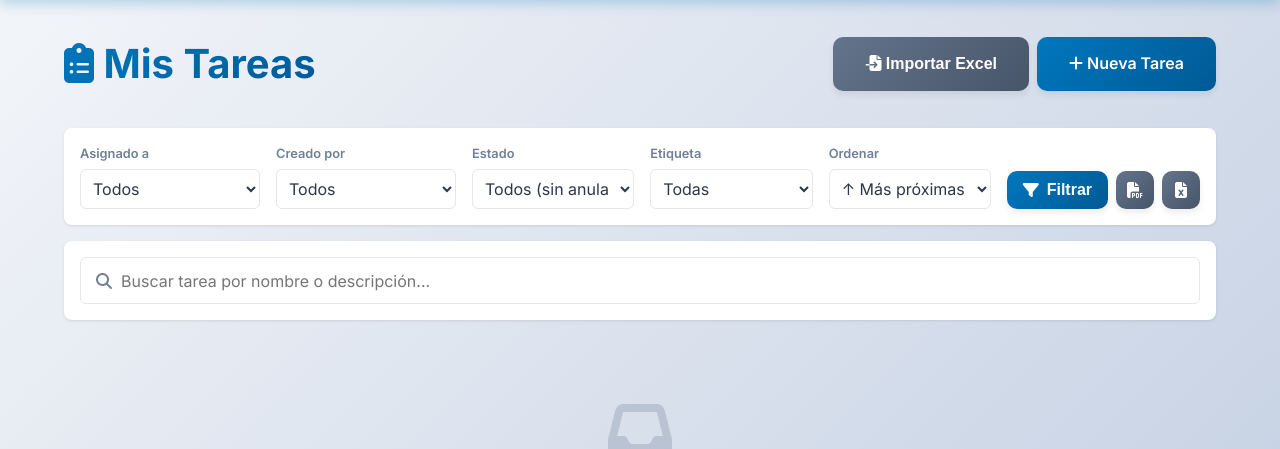
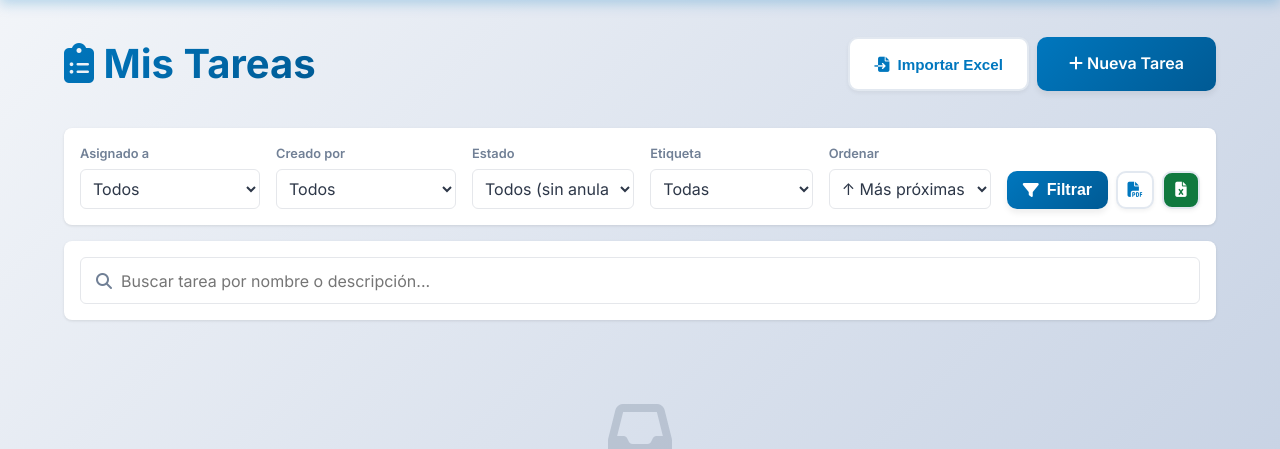
Before and after one commit to OctavioGalvan5/tareas-federal, a Flask app: page / in a window 1280 px wide. Shown: the part 121-570 px from the top of the page. Run offline with Flask 3, Linux system fonts and the light colour scheme; a user stored in the database is signed in; data comes from the database, SQL or seed files in the repository; data that the repository does not hold is empty.

Commit message:
Se arreglo botones

```diff
--- /dev/null
+++ b/static/buttons.css
@@ -0,0 +1,26 @@
+/* Custom Button Styles */
+.button-secondary {
+    background: white;
+    color: #0077BE;
+    border: 2px solid #e2e8f0;
+    padding: 0.75rem 1.5rem;
+    border-radius: 10px;
+    font-weight: 600;
+    font-size: 0.95rem;
+    cursor: pointer;
+    transition: all 0.3s cubic-bezier(0.4, 0, 0.2, 1);
+    box-shadow: 0 2px 4px rgba(0, 0, 0, 0.05);
+    text-decoration: none;
+    display: inline-flex;
+    align-items: center;
+    justify-content: center;
+    gap: 0.5rem;
+}
+
+.button-secondary:hover {
+    border-color: #0077BE;
+    transform: translateY(-2px);
+    box-shadow: 0 4px 6px rgba(0, 0, 0, 0.07);
+    background: #f8fafc;
+    color: #005A94;
+}
--- a/templates/base.html
+++ b/templates/base.html
@@ -9,6 +9,7 @@
     <link rel="stylesheet" href="{{ url_for('static', filename='style.css') }}">
     <link rel="stylesheet" href="{{ url_for('static', filename='notifications.css') }}">
     <link rel="stylesheet" href="{{ url_for('static', filename='tags.css') }}">
+    <link rel="stylesheet" href="{{ url_for('static', filename='buttons.css') }}">
     <link href="https://fonts.googleapis.com/css2?family=Inter:wght@400;500;600;700;800&display=swap" rel="stylesheet">
     <link rel="stylesheet" href="https://cdnjs.cloudflare.com/ajax/libs/font-awesome/6.4.0/css/all.min.css">
     {% block head %}{% endblock %}
```
